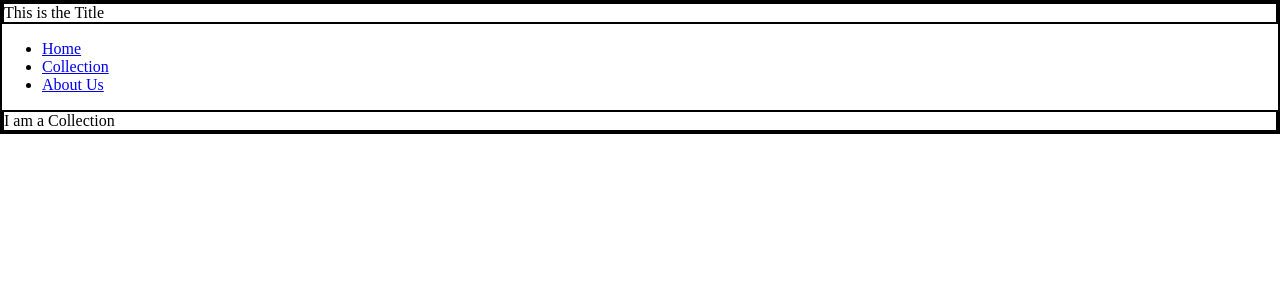
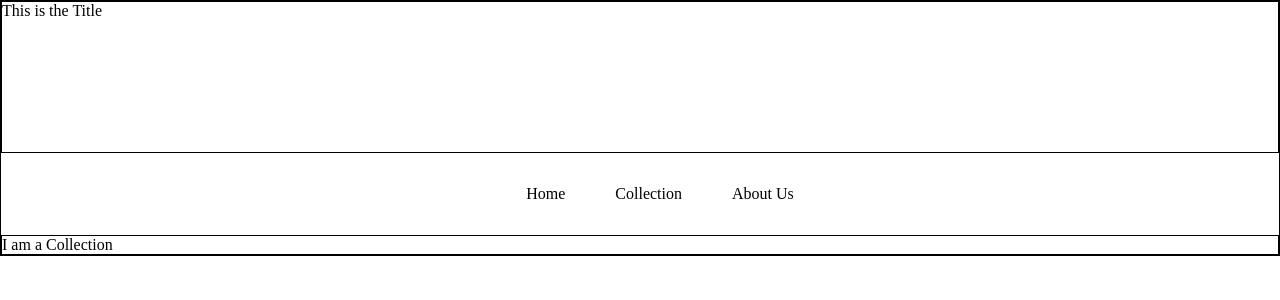
Before and after one commit to AResoluteMaverick/shopping_cart_mart, a React (Vite) app in the folder ShoppingCart-and-Mart/: page /collection in a window 1280 px wide. Shown: the top 300 px of the page. Built offline with nearby package versions, Linux system fonts and the light colour scheme.

Commit message:
Create Header module css

```diff
--- a/ShoppingCart-and-Mart/src/App.css
+++ b/ShoppingCart-and-Mart/src/App.css
@@ -4,5 +4,5 @@ body {
 }
 
 div {
-    border: 2px solid black;
+    border: 1px solid black;
 }
--- a/ShoppingCart-and-Mart/src/App.jsx
+++ b/ShoppingCart-and-Mart/src/App.jsx
@@ -1,9 +1,15 @@
 import './App.css'
+import Footer from './Footer/Footer'
 import Header from './Header/Header'
+import Home from './Home/Home'
 
 function App() {
   return (
+    <>
     <Header />
+    <Home />
+    <Footer />
+    </>
   )
 }
 
--- /dev/null
+++ b/ShoppingCart-and-Mart/src/Header/Header.module.css
@@ -0,0 +1,26 @@
+.titleDiv {
+    height: 150px;
+}
+
+.link {
+    text-decoration: none;
+    color: inherit;
+}
+
+.headerli {
+    list-style-type: none;
+    display: flex;
+    gap: 50px;
+}
+
+.navBar {
+    display: flex;
+    padding: 1em;
+    justify-content: center;
+}
+
+@media (max-width: 600px) {
+    .navBar {
+        flex-direction: column;
+    }
+}
--- a/ShoppingCart-and-Mart/src/Header/Navbar.jsx
+++ b/ShoppingCart-and-Mart/src/Header/Navbar.jsx
@@ -1,12 +1,13 @@
 import { Link } from "react-router-dom";
+import styles from './Header.module.css'
 
 export default function Navbar () {
     return (
-    <nav>
-      <ul>
-        <li><Link to="/">Home</Link></li>
-        <li><Link to="/collection">Collection</Link></li>
-        <li><Link to="/contact">About Us</Link></li>
+    <nav className={styles.navBar}>
+      <ul className={styles.headerli}>
+        <li><Link className={styles.link} to="/">Home</Link></li>
+        <li><Link className={styles.link} to="/collection">Collection</Link></li>
+        <li><Link className={styles.link} to="/contact">About Us</Link></li>
       </ul>
     </nav>
     )
--- a/ShoppingCart-and-Mart/src/Header/Title.jsx
+++ b/ShoppingCart-and-Mart/src/Header/Title.jsx
@@ -1,5 +1,7 @@
+import styles from './Header.module.css'
+
 export default function Title () {
     return (
-        <div>This is the Title</div>
+        <div className={styles.titleDiv}>This is the Title</div>
     )
 }
--- a/ShoppingCart-and-Mart/src/Home/Home.jsx
+++ b/ShoppingCart-and-Mart/src/Home/Home.jsx
@@ -1,6 +1,7 @@
+
 function DisplayHomePhoto () {
     return (
-        <div className="dhpContainer">This is my Motto</div>
+        <div className="dhpContainer">This is my Photo</div>
     )
 }
 
```
